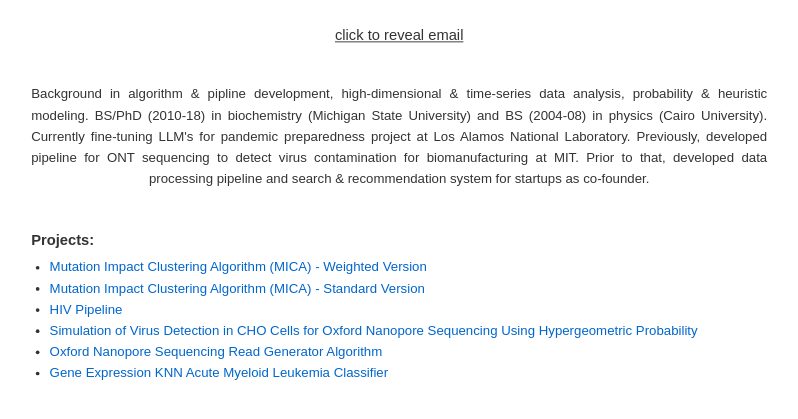
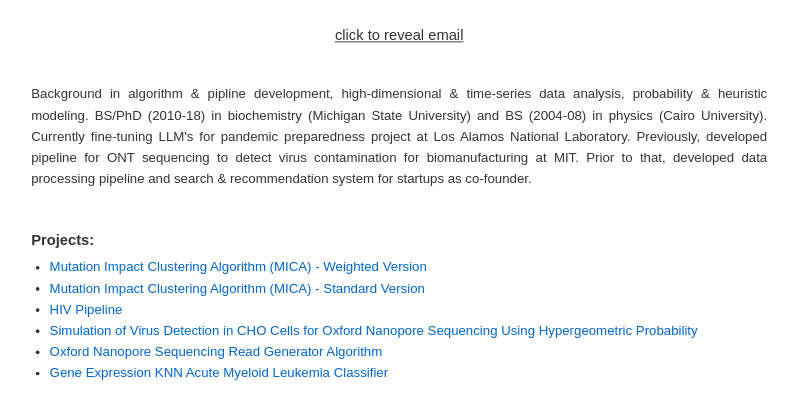
Before and after one commit to raeufroushangar/raeufroushangar.com, a Jekyll site: the page built from index.html, in a window 1280 px wide. Shown: the top 419 px of the page, without its empty margins (208-1006 px from the left). Built offline with Jekyll 4.4.1, drawn with Linux system fonts in a browser that asks for light colours.

Commit message:
Update profile image and homepage

```diff
--- a/index.html
+++ b/index.html
@@ -11,9 +11,10 @@
   <div><span id="email-link" style="cursor: pointer; text-decoration: underline;">click to reveal email</span></div>
 </div>
 
-<div style="display: flex; justify-content: center; align-items: center;">
-  <div style="font-size: 0.9em; text-align: justify; text-align-last: center;">
+<div style="display: flex; align-items: center;">
+  <div style="font-size: 0.9em; text-align: justify;">
     Background in algorithm & pipline development, high-dimensional & time-series data analysis, probability & heuristic modeling. BS/PhD (2010-18) in biochemistry (Michigan State University) and BS (2004-08) in physics (Cairo University). Currently fine-tuning LLM's for pandemic preparedness project at Los Alamos National Laboratory. Previously, developed pipeline for ONT sequencing to detect virus contamination for biomanufacturing at MIT. Prior to that, developed data processing pipeline and search & recommendation system for startups as co-founder.
+
   </div>
 </div>
 
```
